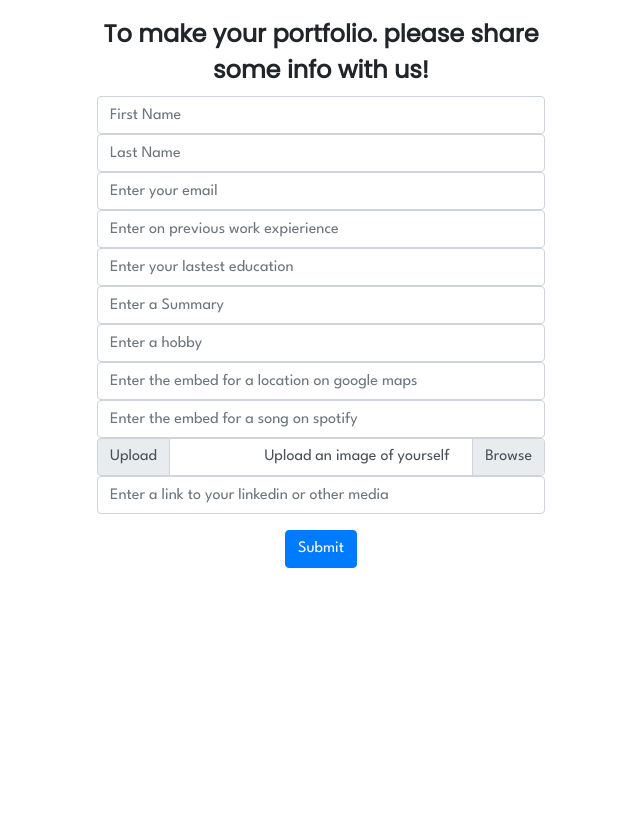
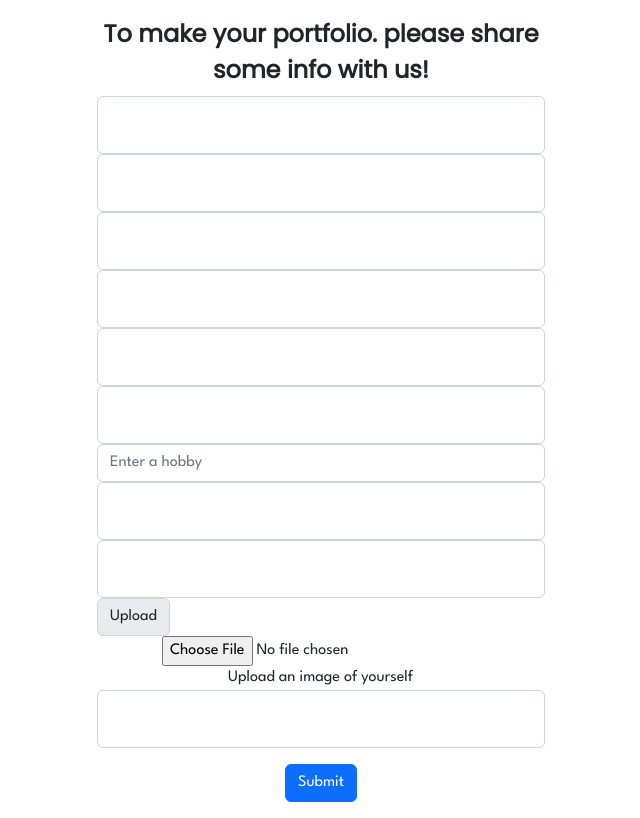
Before and after one commit to Schorcher5/project-crab-gang, a Flask app: page /form in a window 1280 px wide. Shown: the whole page, without its empty margins (319-959 px from the left). Before the commit the page ends 568 px from the top, so only its background shows below. Run offline with Flask 2, Linux system fonts and the light colour scheme.

Commit message:
Updating boostrap links

```diff
--- a/app/templates/base.html
+++ b/app/templates/base.html
@@ -8,8 +8,8 @@
 		<meta name="viewport" content="width=device-width, initial-scale=1, shrink-to-fit=no">
 		<meta property="og:title" content="Personal Portfolio">
 		<meta property="og:description" content="My Personal Portfolio">
- 		<link rel="stylesheet" href="https://cdn.jsdelivr.net/npm/bootstrap@4.3.1/dist/css/bootstrap.min.css" integrity="sha384-ggOyR0iXCbMQv3Xipma34MD+dH/1fQ784/j6cY/iJTQUOhcWr7x9JvoRxT2MZw1T" crossorigin="anonymous"		>
-		<link rel="preconnect" href="https://fonts.gstatic.com">
+		<link href="https://cdn.jsdelivr.net/npm/bootstrap@5.2.0-beta1/dist/css/bootstrap.min.css" rel="stylesheet" integrity="sha384-0evHe/X+R7YkIZDRvuzKMRqM+OrBnVFBL6DOitfPri4tjfHxaWutUpFmBp4vmVor" crossorigin="anonymous">
+		<script src="https://cdn.jsdelivr.net/npm/bootstrap@5.2.0-beta1/dist/js/bootstrap.bundle.min.js" integrity="sha384-pprn3073KE6tl6bjs2QrFaJGz5/SUsLqktiwsUTF55Jfv3qYSDhgCecCxMW52nD2" crossorigin="anonymous"></script>		<link rel="preconnect" href="https://fonts.gstatic.com">
 		<link
 				href="https://fonts.googleapis.com/css2?family=Roboto:ital,wght@0,100;0,300;0,400;0,500;0,700;0,900;1,100;1,300;1,400;1,500;1,700;1,900&display=swap"
 				rel="stylesheet">
@@ -51,8 +51,8 @@
 
 		{% include "./blocks/footer.html" %}
 		<script src="https://code.jquery.com/jquery-3.3.1.slim.min.js" integrity="sha384-q8i/X+965DzO0rT7abK41JStQIAqVgRVzpbzo5smXKp4YfRvH+8abtTE1Pi6jizo" crossorigin="anonymous"></script>
-		<script src="https://cdn.jsdelivr.net/npm/popper.js@1.14.7/dist/umd/popper.min.js" integrity="sha384-UO2eT0CpHqdSJQ6hJty5KVphtPhzWj9WO1clHTMGa3JDZwrnQq4sF86dIHNDz0W1" crossorigin="anonymous"></script>
-		<script src="https://cdn.jsdelivr.net/npm/bootstrap@4.3.1/dist/js/bootstrap.min.js" integrity="sha384-JjSmVgyd0p3pXB1rRibZUAYoIIy6OrQ6VrjIEaFf/nJGzIxFDsf4x0xIM+B07jRM" crossorigin="anonymous"></script>
+		<script src="https://cdn.jsdelivr.net/npm/@popperjs/core@2.11.5/dist/umd/popper.min.js" integrity="sha384-Xe+8cL9oJa6tN/veChSP7q+mnSPaj5Bcu9mPX5F5xIGE0DVittaqT5lorf0EI7Vk" crossorigin="anonymous"></script>
+		<script src="https://cdn.jsdelivr.net/npm/bootstrap@5.2.0-beta1/dist/js/bootstrap.min.js" integrity="sha384-kjU+l4N0Yf4ZOJErLsIcvOU2qSb74wXpOhqTvwVx3OElZRweTnQ6d31fXEoRD1Jy" crossorigin="anonymous"></script>
 	</body>
 
 </html>
```
